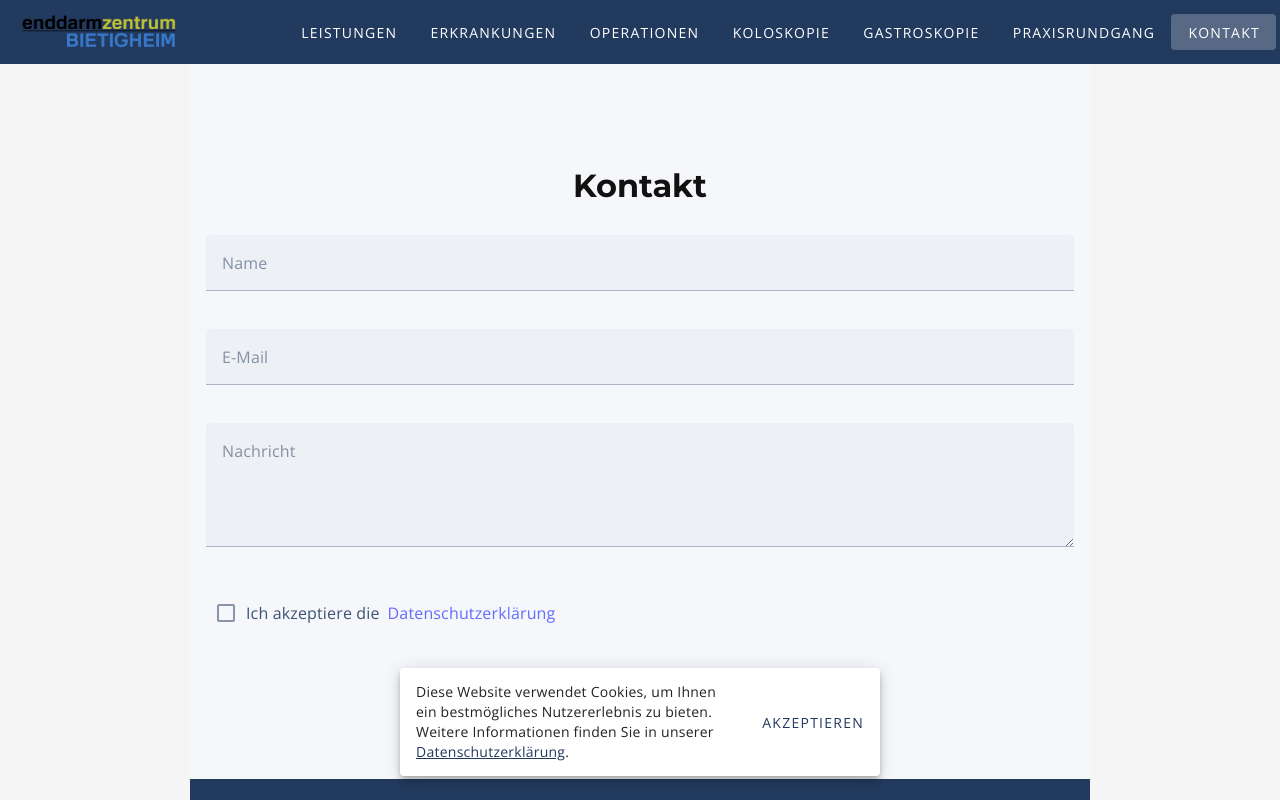
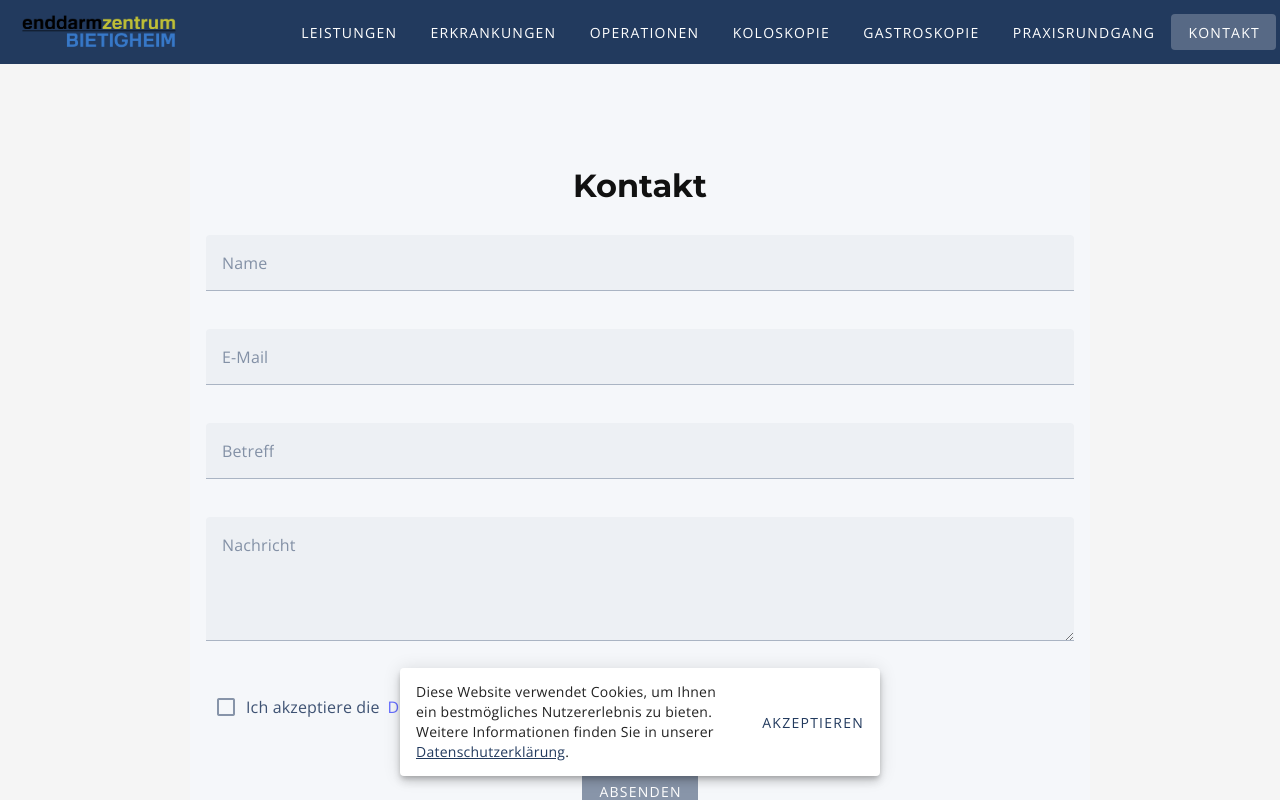
Before and after one commit to deepsoul/floris, a Vue app: page /kontakt in a window 1280 px wide. Shown: the top 800 px of the page. Built offline with nearby package versions, Linux system fonts and the light colour scheme.

Commit message:
chore: weitere Änderungen

```diff
--- a/src/pages/Kontakt.vue
+++ b/src/pages/Kontakt.vue
@@ -26,6 +26,7 @@
         required
         class="mb-4"
       />
+      <v-text-field v-model="betreff" label="Betreff" class="mb-4" />
       <v-textarea
         v-model="message"
         label="Nachricht"
@@ -68,6 +69,7 @@ import {ref} from 'vue';
 import emailjs from 'emailjs-com';
 const name = ref('');
 const email = ref('');
+const betreff = ref('');
 const message = ref('');
 const privacy = ref(false);
 const valid = ref(false);
@@ -136,6 +138,7 @@ async function submit() {
           from_name: name.value,
           from_email: email.value,
           message: message.value,
+          betreff: betreff.value,
         },
         EMAILJS_PUBLIC_KEY,
       );
```
